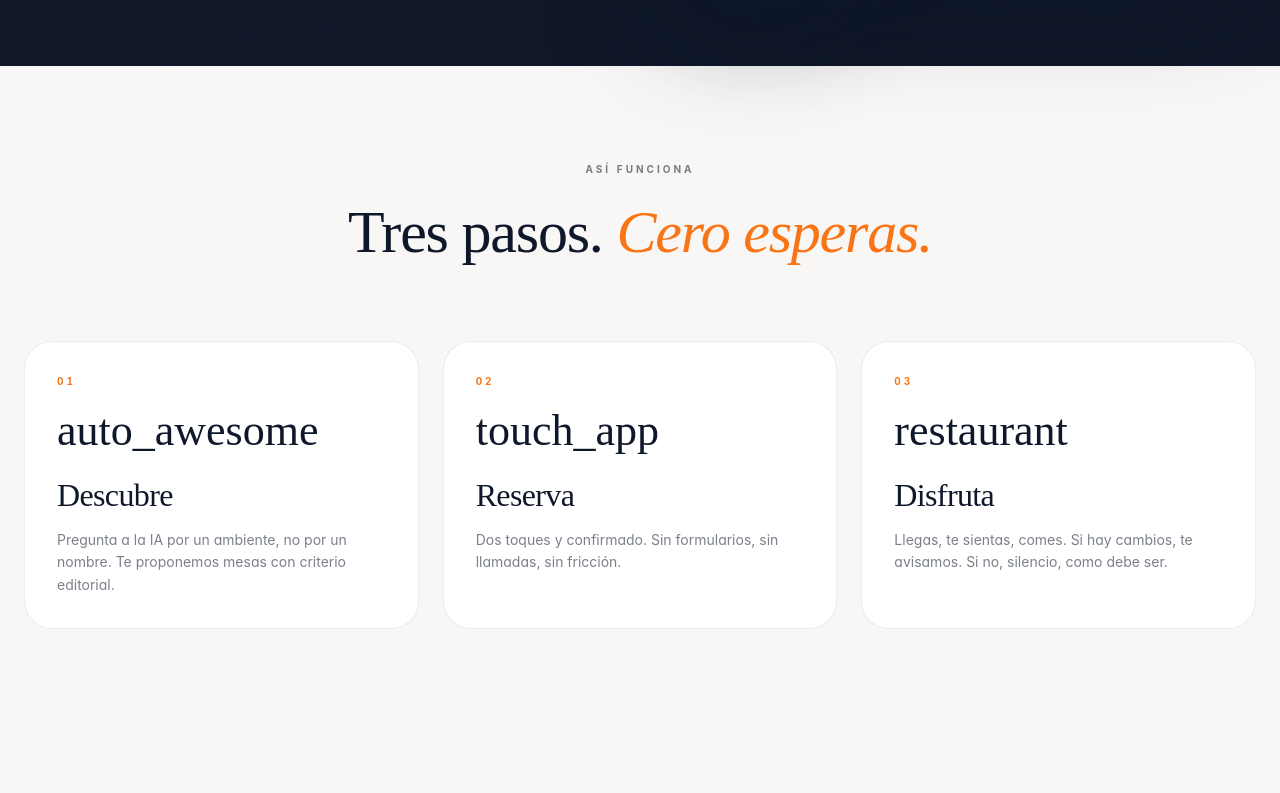
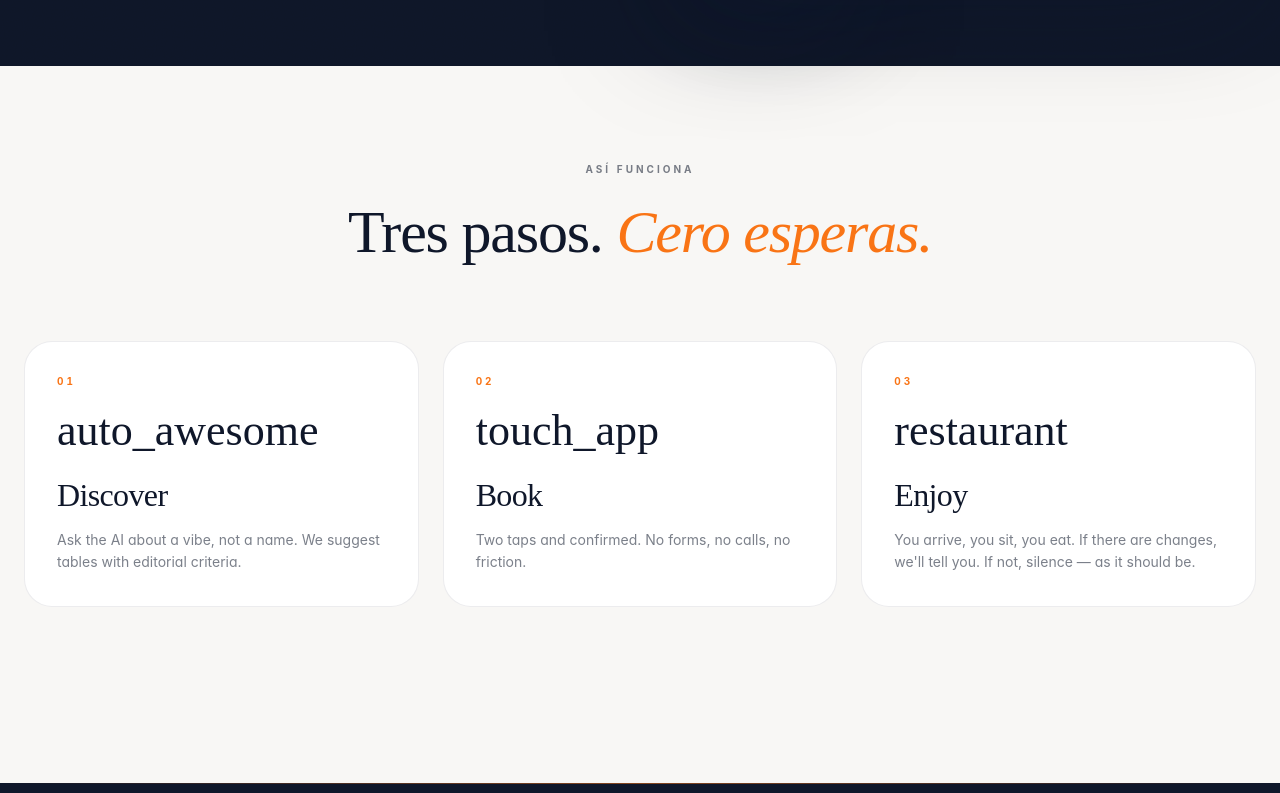
Before and after one commit to PresiDeWitt/reservia-proyect, a React (Vite) app in the folder frontend/: page / in a window 1280 px wide. Shown: the part 3432-4225 px from the top of the page. Built offline with nearby package versions, Linux system fonts and the light colour scheme; no server answers; a web font is replaced by a local one.

Commit message:
feat(i18n): traducir sección de pasos en la página principal
Los tres pasos del proceso (Descubre, Reserva, Disfruta) estaban
hardcodeados en español. Ahora usan claves i18n bajo home.steps,
con título y descripción traducibles independientemente

```diff
--- a/frontend/src/pages/Home.tsx
+++ b/frontend/src/pages/Home.tsx
@@ -1,4 +1,4 @@
-import React, { useEffect, useRef, useState } from 'react';
+import React, { useEffect, useRef, useState, useCallback } from 'react';
 import { Link, useSearchParams, useNavigate, useLocation } from 'react-router-dom';
 import { useTranslation } from 'react-i18next';
 import { motion } from 'framer-motion';
@@ -6,6 +6,7 @@ import Hero from '../components/Hero';
 import CategoryCard from '../components/CategoryCard';
 import RestaurantCard from '../components/RestaurantCard';
 import { restaurantsApi, type Restaurant } from '../api/restaurants';
+import { useAuth } from '../context/AuthContext';
 
 import italianImg from '../assets/images/cuisine_italian_pasta_1769099701383.png';
 import sushiImg from '../assets/images/cuisine_sushi_platter_1769099717268.png';
@@ -25,12 +26,14 @@ const CATEGORIES = [
 
 const Home: React.FC = () => {
   const { t } = useTranslation();
+  const { user } = useAuth();
   const navigate = useNavigate();
   const location = useLocation();
   const [searchParams] = useSearchParams();
   const [restaurants, setRestaurants] = useState<Restaurant[]>([]);
   const [total, setTotal] = useState(0);
   const [loadedQueryKey, setLoadedQueryKey] = useState<string | null>(null);
+  const [favoriteIds, setFavoriteIds] = useState<Set<string>>(new Set());
 
   const search = searchParams.get('search') || '';
   const cuisine = searchParams.get('cuisine') || '';
@@ -58,6 +61,24 @@ const Home: React.FC = () => {
       if (scrollTimeoutRef.current) clearTimeout(scrollTimeoutRef.current);
     };
   }, [search, cuisine, queryKey]);
+
+  useEffect(() => {
+    if (!user) { setFavoriteIds(new Set()); return; }
+    restaurantsApi.favorites().then((data) => {
+      setFavoriteIds(new Set(data.favorites.map((r) => r.id)));
+    }).catch(() => {});
+  }, [user]);
+
+  const handleToggleFavorite = useCallback((id: string) => {
+    const numId = parseInt(id, 10);
+    if (favoriteIds.has(id)) {
+      restaurantsApi.removeFavorite(numId).catch(() => {});
+      setFavoriteIds((prev) => { const next = new Set(prev); next.delete(id); return next; });
+    } else {
+      restaurantsApi.addFavorite(numId).catch(() => {});
+      setFavoriteIds((prev) => new Set(prev).add(id));
+    }
+  }, [favoriteIds]);
 
   const handleCategoryClick = (key: string) => {
     const params = new URLSearchParams();
@@ -263,6 +284,8 @@ const Home: React.FC = () => {
                       cuisine={t(`cuisines.${rest.cuisine}`, { defaultValue: rest.cuisine })}
                       featured={isFeatured}
                       tonight={3 + (parseInt(rest.id, 10) % 5)}
+                      isFavorite={favoriteIds.has(rest.id)}
+                      onToggleFavorite={user ? handleToggleFavorite : undefined}
                     />
                   </div>
                 );
@@ -272,6 +295,8 @@ const Home: React.FC = () => {
                   key={rest.id}
                   {...rest}
                   cuisine={t(`cuisines.${rest.cuisine}`, { defaultValue: rest.cuisine })}
+                  isFavorite={favoriteIds.has(rest.id)}
+                  onToggleFavorite={user ? handleToggleFavorite : undefined}
                 />
               ))}
             </div>
@@ -404,24 +429,9 @@ const Home: React.FC = () => {
             }}
           >
             {[
-              {
-                n: '01',
-                t: 'Descubre',
-                d: 'Pregunta a la IA por un ambiente, no por un nombre. Te proponemos mesas con criterio editorial.',
-                i: 'auto_awesome',
-              },
-              {
-                n: '02',
-                t: 'Reserva',
-                d: 'Dos toques y confirmado. Sin formularios, sin llamadas, sin fricción.',
-                i: 'touch_app',
-              },
-              {
-                n: '03',
-                t: 'Disfruta',
-                d: 'Llegas, te sientas, comes. Si hay cambios, te avisamos. Si no, silencio, como debe ser.',
-                i: 'restaurant',
-              },
+              { n: '01', key: 'discover', i: 'auto_awesome' },
+              { n: '02', key: 'book', i: 'touch_app' },
+              { n: '03', key: 'enjoy', i: 'restaurant' },
             ].map((step) => (
               <div
                 key={step.n}
@@ -446,10 +456,10 @@ const Home: React.FC = () => {
                     letterSpacing: '-0.02em',
                   }}
                 >
-                  {step.t}
+                  {t(`home.steps.${step.key}.title`)}
                 </h3>
                 <p style={{ fontSize: 14, color: 'var(--ink-55)', lineHeight: 1.6, marginTop: 10 }}>
-                  {step.d}
+                  {t(`home.steps.${step.key}.desc`)}
                 </p>
               </div>
             ))}
```
